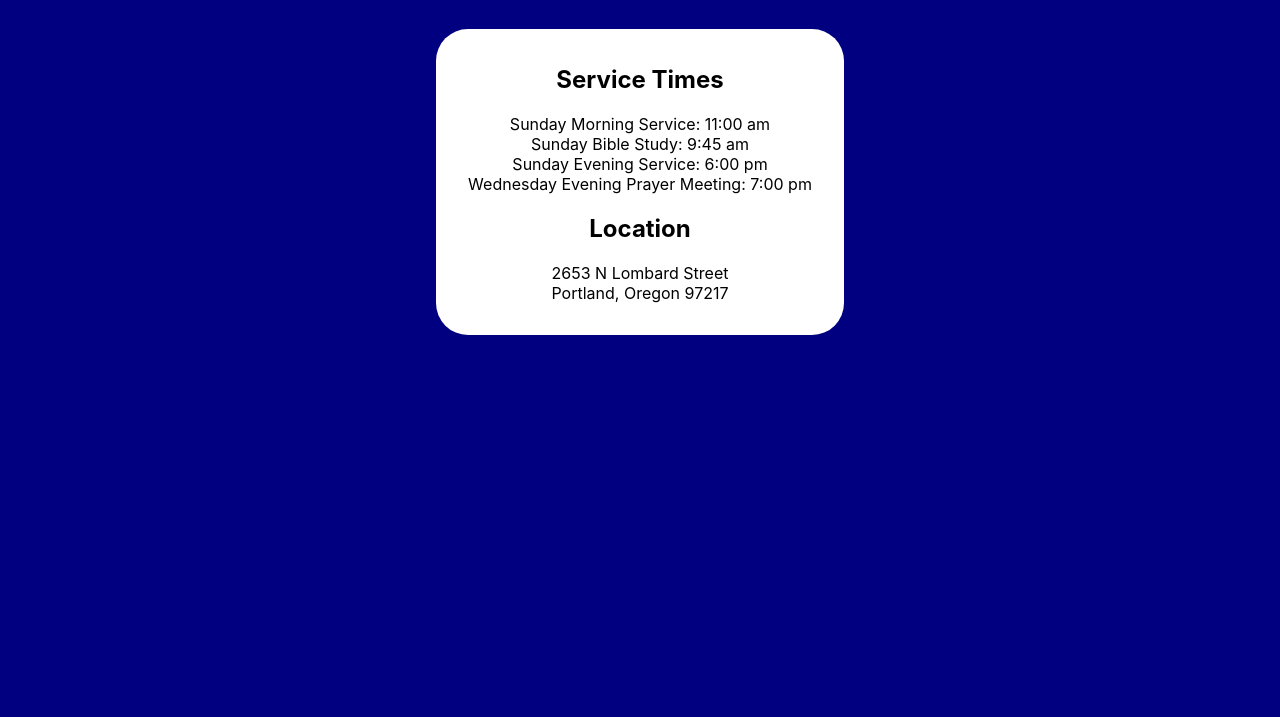
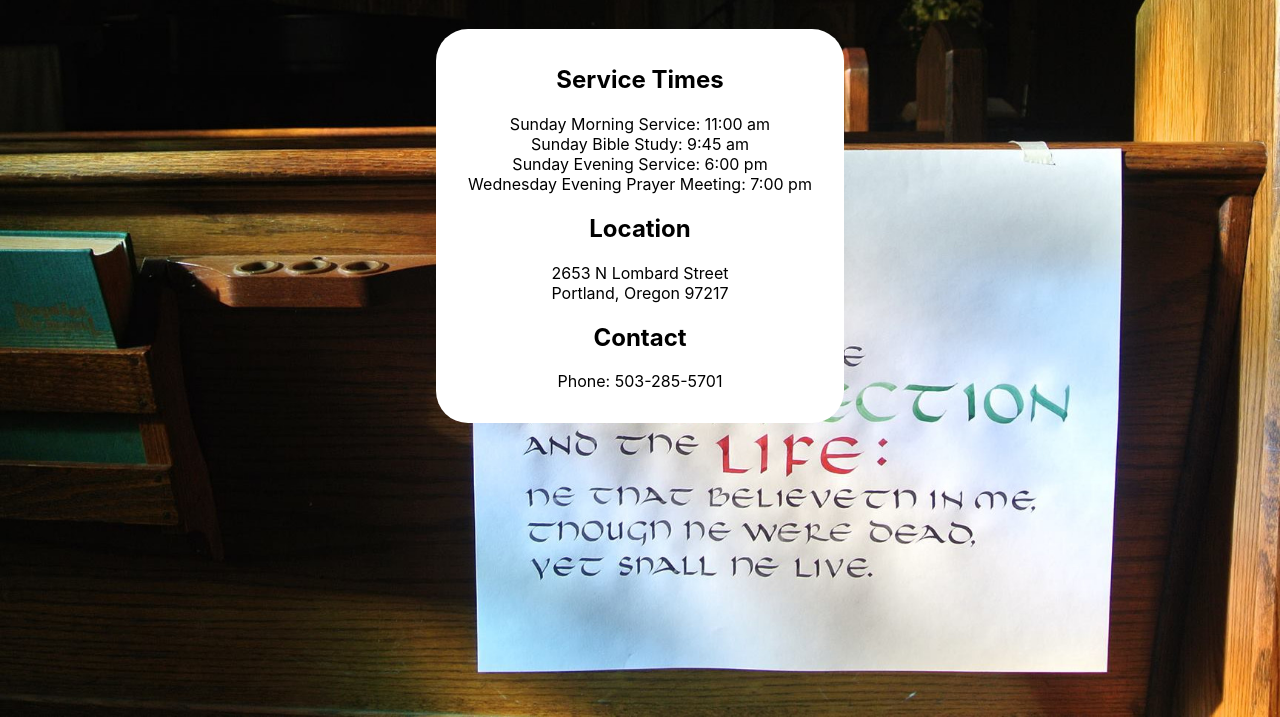
Before and after one commit to PAlexanderFranklin/peninsula_baptist_church, a React app: page /contact in a window 1280 px wide. Shown: the part 83-800 px from the top of the page. Built offline with nearby package versions, Linux system fonts and the light colour scheme.

Commit message:
Add background, content, improve header styling.

```diff
--- a/src/index.css
+++ b/src/index.css
@@ -1,6 +1,5 @@
 body {
   margin: 0;
-  background-color: navy;
   font-family: -apple-system, BlinkMacSystemFont, 'Segoe UI', 'Roboto', 'Oxygen',
     'Ubuntu', 'Cantarell', 'Fira Sans', 'Droid Sans', 'Helvetica Neue',
     sans-serif;
@@ -12,3 +11,11 @@ code {
   font-family: source-code-pro, Menlo, Monaco, Consolas, 'Courier New',
     monospace;
 }
+
+html {
+  background: url(./Resurrection.jpg) no-repeat center center fixed;
+  -webkit-background-size: cover;
+  -moz-background-size: cover;
+  -o-background-size: cover;
+  background-size: cover;
+}
--- a/src/views/Navbar/Tab/Tab.css
+++ b/src/views/Navbar/Tab/Tab.css
@@ -1,13 +1,14 @@
 .Tab {
     flex-grow: 1;
     height: 5rem;
-    outline: black solid 2px;
-    background: linear-gradient(grey, #303030);
 }
 
 .Tab a {
     height: 100%;
     width: 100%;
+    padding-right: 1em;
+    outline: black solid 2px;
+    background: linear-gradient(grey, #303030);
     display: flex;
     justify-content: center;
     align-items: center;
--- a/src/views/Pages/Contact/Contact.js
+++ b/src/views/Pages/Contact/Contact.js
@@ -20,6 +20,12 @@ function Contact(props) {
           Portland, Oregon 97217
         </p>
       </div>
+      <div>
+        <h2>Contact</h2>
+        <p>
+          Phone: 503-285-5701
+        </p>
+      </div>
     </div>
   );
 }
--- a/src/views/Pages/Events/Events.js
+++ b/src/views/Pages/Events/Events.js
@@ -4,7 +4,10 @@ import './Events.css';
 function Events(props) {
   return (
     <div className="events">
-      Events go here.
+      We have events on our <a
+        href="https://www.facebook.com/pg/Peninsula-Baptist-Church-144712978884612/events/?ref=page_internal">
+        Facebook page
+      </a>
     </div>
   );
 }
```
Also changed, not shown: src/Resurrection.jpg (added).
